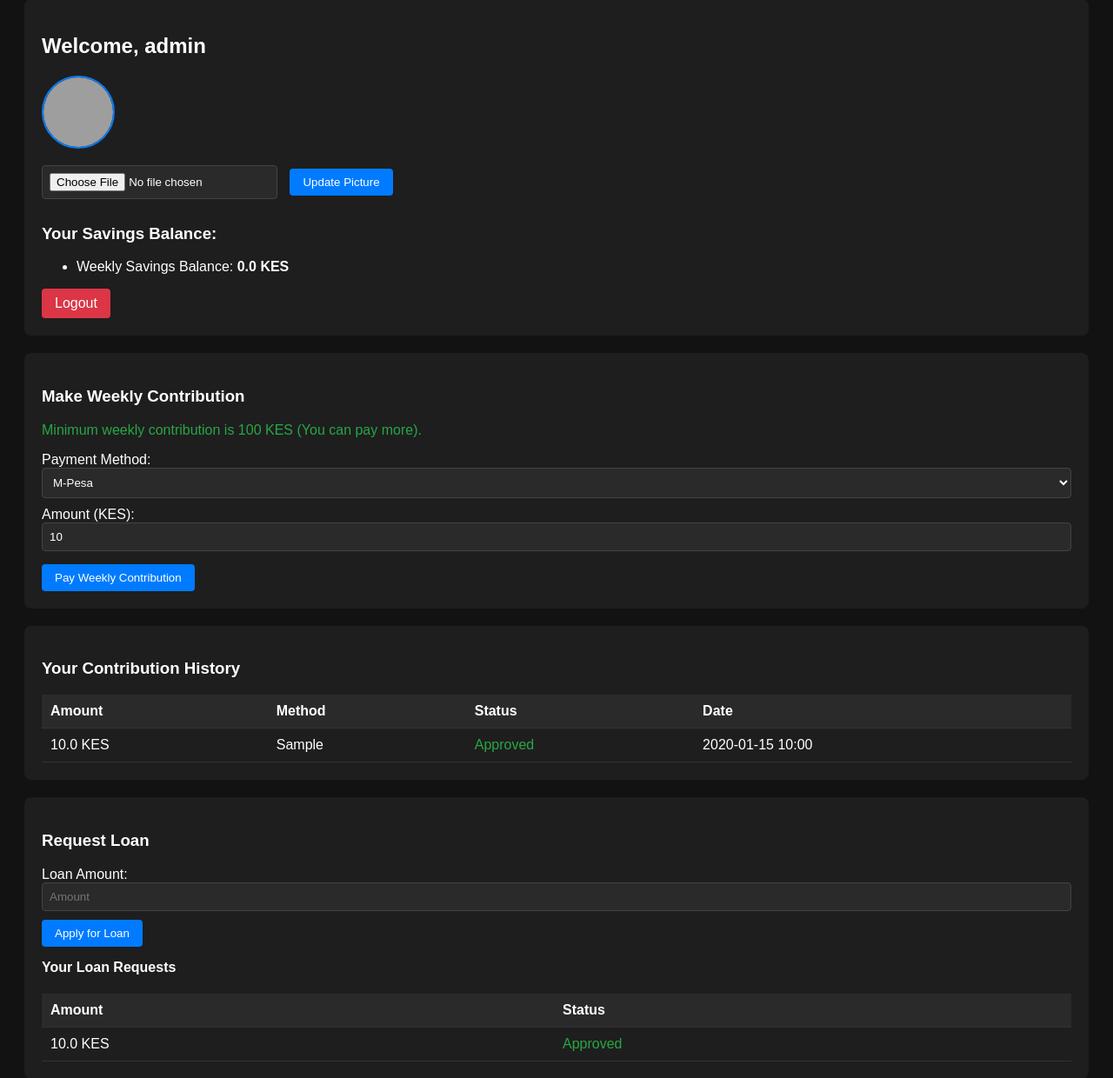
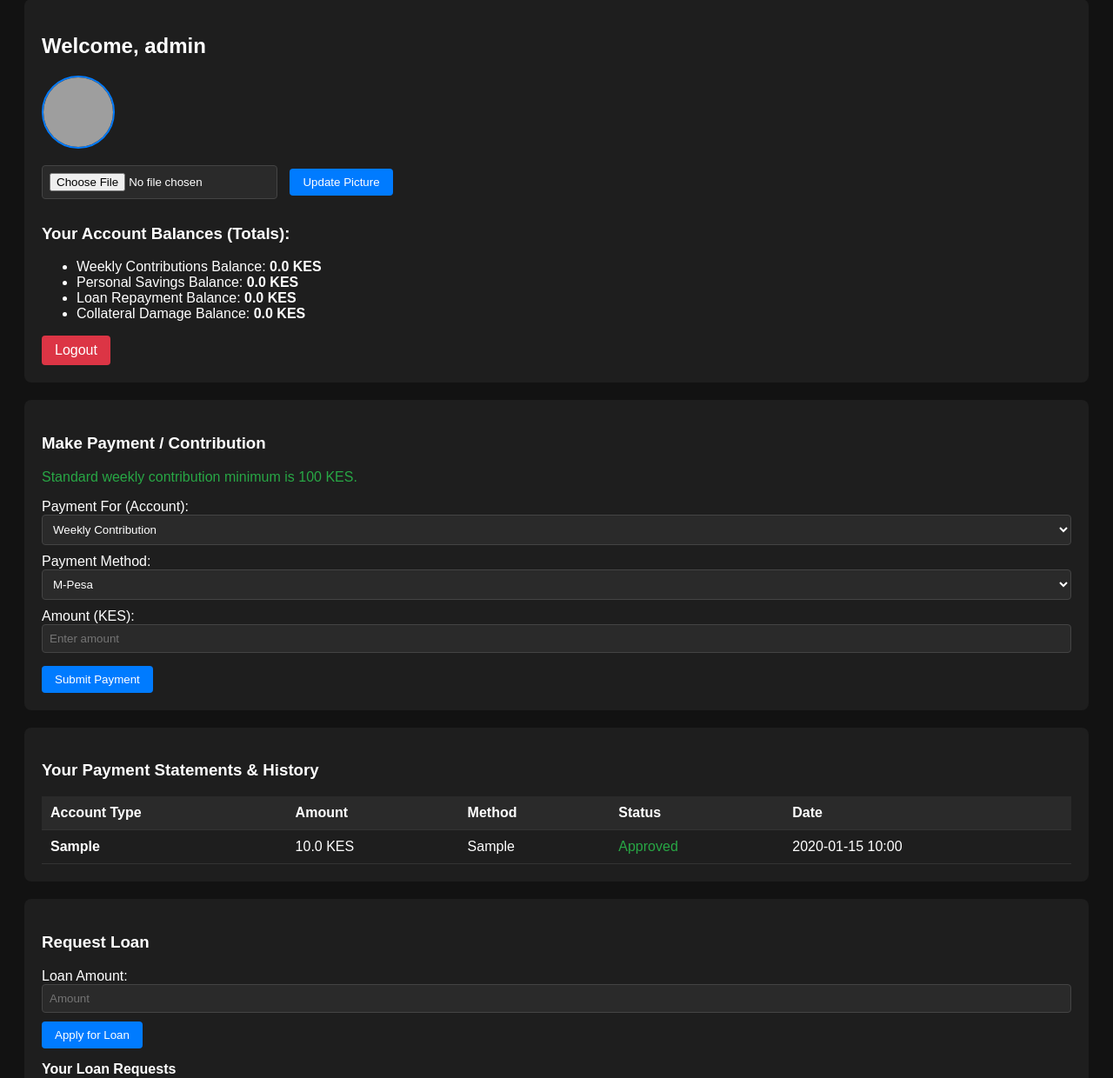
Before and after one commit to Davidwelimo/sacco-system, a Flask app: template templates/dashboard.html in a window 1280 px wide. Shown: the part 168-1408 px from the top of the page at 87% size. Run offline with Flask 3, Linux system fonts and the light colour scheme; tables that the repository leaves empty hold one stand-in row (values such as "Sample post"); the template is opened without the code that fills it: values that come from a table or form of the project are taken from there, most other values are stand-ins (such as "Sample title", 1, 10 or a date in 2020); grey boxes are pictures that could not be loaded.

Commit message:
Add multiple accounts, late fee split to collateral damage, and account statements

```diff
--- a/app.py
+++ b/app.py
@@ -27,7 +27,13 @@ class User(db.Model):
     password = db.Column(db.String(200), nullable=False)
     role = db.Column(db.String(50), default='Member')
     profile_pic = db.Column(db.String(200), default='default.png')
+
+    # Balances for different accounts
     weekly_balance = db.Column(db.Float, default=0.0)
+    savings_balance = db.Column(db.Float, default=0.0)
+    loan_repayment_balance = db.Column(db.Float, default=0.0)
+    collateral_balance = db.Column(db.Float, default=0.0)
+
     user_reset = db.Column(db.Boolean, default=False)
     reset_otp = db.Column(db.String(10), nullable=True)
 
@@ -40,7 +46,8 @@ class Contribution(db.Model):
     id = db.Column(db.Integer, primary_key=True)
     user_id = db.Column(db.Integer, db.ForeignKey('users.id'), nullable=False)
     payment_method = db.Column(db.String(50), nullable=False)
-    amount = db.Column(db.Float, nullable=False, default=100.0)
+    account_type = db.Column(db.String(50), nullable=False)  # Weekly Contribution, Personal Savings, Loan Repayment, Collateral Damage
+    amount = db.Column(db.Float, nullable=False)
     status = db.Column(db.String(50), default='Pending')
     date_made = db.Column(db.DateTime, default=datetime.utcnow)
 
@@ -74,19 +81,23 @@ def is_contribution_late():
     """Checks if current time is past Sunday 11:59 PM."""
     now = datetime.now()
     weekday = now.weekday()  # 0=Mon, 6=Sun
-    # If Monday through Saturday, it's late
     if weekday != 6:
         return True
-    # If Sunday, check if past 23:59
     if now.hour > 23 or (now.hour == 23 and now.minute > 59):
         return True
     return False
 
-def update_user_balance(user_id):
+def update_user_balances(user_id):
+    """Recalculate balances across all specific accounts based on approved payments."""
     user = User.query.get(user_id)
     if user:
-        approved_contribs = Contribution.query.filter_by(user_id=user_id, status='Approved').all()
-        user.weekly_balance = sum(c.amount for c in approved_contribs)
+        approved = Contribution.query.filter_by(user_id=user_id, status='Approved').all()
+
+        user.weekly_balance = sum(c.amount for c in approved if c.account_type == 'Weekly Contribution')
+        user.savings_balance = sum(c.amount for c in approved if c.account_type == 'Personal Savings')
+        user.loan_repayment_balance = sum(c.amount for c in approved if c.account_type == 'Loan Repayment')
+        user.collateral_balance = sum(c.amount for c in approved if c.account_type == 'Collateral Damage')
+
         db.session.commit()
 
 def login_required(f):
@@ -165,6 +176,7 @@ def dashboard():
 def contribute():
     user = User.query.get(session['user_id'])
     payment_method = request.form.get('payment_method', 'Mpesa')
+    account_type = request.form.get('account_type', 'Weekly Contribution')
 
     try:
         amount = float(request.form.get('amount'))
@@ -173,24 +185,43 @@ def contribute():
         return redirect(url_for('dashboard'))
 
     late_status = is_contribution_late()
-    minimum_required = 120.0 if late_status else 100.0
 
-    if amount < minimum_required:
-        if late_status:
-            flash(f'Deadline passed (Sunday 11:59 PM). Late contributions must be 120 KES or above.')
-        else:
-            flash(f'Weekly contribution must be at least 100 KES.')
-        return redirect(url_for('dashboard'))
+    # If paying for weekly contributions, enforce rule: min 100 on time, min 120 late
+    if account_type == 'Weekly Contribution':
+        minimum_required = 120.0 if late_status else 100.0
+        if amount < minimum_required:
+            if late_status:
+                flash(f'Deadline passed (Sunday 11:59 PM). Late weekly contribution must be at least 120 KES.')
+            else:
+                flash(f'Weekly contribution must be at least 100 KES.')
+            return redirect(url_for('dashboard'))
 
+        # If late and paid 120 or more, split: 100 goes to weekly, excess goes to Collateral Damage
+        if late_status and amount >= 120.0:
+            excess = amount - 100.0
+            # Record 100 to Weekly Contribution
+            contrib_weekly = Contribution(user_id=user.id, payment_method=payment_method, account_type='Weekly Contribution', amount=100.0, status='Pending')
+            db.session.add(contrib_weekly)
+
+            # Record excess to Collateral Damage
+            contrib_collateral = Contribution(user_id=user.id, payment_method=payment_method, account_type='Collateral Damage', amount=excess, status='Pending')
+            db.session.add(contrib_collateral)
+
+            db.session.commit()
+            flash(f'Late contribution processed: 100 KES routed to Weekly Contributions and {excess} KES routed to Collateral Damage account.')
+            return redirect(url_for('dashboard'))
+
+    # Standard contribution routing for other accounts or on-time payments
     new_contrib = Contribution(
         user_id=user.id,
         payment_method=payment_method,
+        account_type=account_type,
         amount=amount,
         status='Pending'
     )
     db.session.add(new_contrib)
     db.session.commit()
-    flash(f'Contribution of {amount} KES submitted for admin approval.')
+    flash(f'Payment of {amount} KES towards [{account_type}] submitted for admin approval.')
     return redirect(url_for('dashboard'))
 
 @app.route('/request_loan', methods=['POST'])
@@ -269,8 +300,8 @@ def approve_contribution(contrib_id):
     contrib = Contribution.query.get_or_404(contrib_id)
     contrib.status = 'Approved'
     db.session.commit()
-    update_user_balance(contrib.user_id)
-    flash('Contribution approved successfully.')
+    update_user_balances(contrib.user_id)
+    flash('Payment approved successfully.')
     return redirect(url_for('admin'))
 
 @app.route('/reject_contribution/<int:contrib_id>', methods=['POST'])
@@ -282,8 +313,8 @@ def reject_contribution(contrib_id):
     contrib = Contribution.query.get_or_404(contrib_id)
     contrib.status = 'Declined'
     db.session.commit()
-    update_user_balance(contrib.user_id)
-    flash('Contribution rejected.')
+    update_user_balances(contrib.user_id)
+    flash('Payment rejected.')
     return redirect(url_for('admin'))
 
 @app.route('/delete_contribution/<int:contrib_id>', methods=['POST'])
@@ -298,9 +329,9 @@ def delete_contribution(contrib_id):
 
     db.session.delete(contrib)
     db.session.commit()
-    update_user_balance(user_id)
+    update_user_balances(user_id)
 
-    flash('Contribution request removed and balance updated successfully.')
+    flash('Payment record removed and balances updated successfully.')
     return redirect(url_for('admin'))
 
 @app.route('/approve_loan/<int:loan_id>', methods=['POST'])
--- a/templates/dashboard.html
+++ b/templates/dashboard.html
@@ -36,9 +36,13 @@
             <input type="file" name="profile_pic" required style="width: auto;">
             <button type="submit" class="btn">Update Picture</button>
         </form>
-        <h3>Your Savings Balance:</h3>
+
+        <h3>Your Account Balances (Totals):</h3>
         <ul>
-            <li>Weekly Savings Balance: <strong>{{ user.weekly_balance }} KES</strong></li>
+            <li>Weekly Contributions Balance: <strong>{{ user.weekly_balance }} KES</strong></li>
+            <li>Personal Savings Balance: <strong>{{ user.savings_balance }} KES</strong></li>
+            <li>Loan Repayment Balance: <strong>{{ user.loan_repayment_balance }} KES</strong></li>
+            <li>Collateral Damage Balance: <strong>{{ user.collateral_balance }} KES</strong></li>
         </ul>
         <a href="{{ url_for('logout') }}" class="btn btn-danger">Logout</a>
     </div>
@@ -53,31 +57,41 @@
       {% endif %}
     {% endwith %}
 
-    <!-- Make Contribution -->
+    <!-- Make Payment / Contribution -->
     <div class="card">
-        <h3>Make Weekly Contribution</h3>
+        <h3>Make Payment / Contribution</h3>
         {% if is_late %}
-            <p style="color: #dc3545; font-weight: bold;">⚠️ Deadline (Sunday 11:59 PM) has passed. Minimum late contribution is 120 KES (You can pay more).</p>
+            <p style="color: #dc3545; font-weight: bold;">⚠️ Deadline (Sunday 11:59 PM) has passed. Late weekly payments require at least 120 KES (100 KES goes to weekly, excess goes to Collateral Damage).</p>
         {% else %}
-            <p style="color: #28a745;">Minimum weekly contribution is 100 KES (You can pay more).</p>
+            <p style="color: #28a745;">Standard weekly contribution minimum is 100 KES.</p>
         {% endif %}
         <form action="{{ url_for('contribute') }}" method="POST">
+            <label>Payment For (Account):</label>
+            <select name="account_type" required>
+                <option value="Weekly Contribution">Weekly Contribution</option>
+                <option value="Personal Savings">Personal Savings</option>
+                <option value="Loan Repayment">Loan Repayment</option>
+                <option value="Collateral Damage">Collateral Damage</option>
+            </select>
+
             <label>Payment Method:</label>
             <select name="payment_method" required>
                 <option value="Mpesa">M-Pesa</option>
                 <option value="Cash">Cash</option>
             </select>
+
             <label>Amount (KES):</label>
-            <input type="number" step="1" name="amount" min="{{ min_amount }}" value="{{ min_amount }}" required>
-            <button type="submit" class="btn" style="margin-top: 5px;">Pay Weekly Contribution</button>
+            <input type="number" step="1" name="amount" min="1" placeholder="Enter amount" required>
+            <button type="submit" class="btn" style="margin-top: 5px;">Submit Payment</button>
         </form>
     </div>
 
-    <!-- Contribution Statuses -->
+    <!-- Payment Statements & History -->
     <div class="card">
-        <h3>Your Contribution History</h3>
+        <h3>Your Payment Statements & History</h3>
         <table>
             <tr>
+                <th>Account Type</th>
                 <th>Amount</th>
                 <th>Method</th>
                 <th>Status</th>
@@ -85,13 +99,14 @@
             </tr>
             {% for c in contributions %}
             <tr>
+                <td><strong>{{ c.account_type }}</strong></td>
                 <td>{{ c.amount }} KES</td>
                 <td>{{ c.payment_method }}</td>
                 <td style="color: {% if c.status == 'Approved' %}#28a745{% elif c.status == 'Declined' %}#dc3545{% else %}#ffc107{% endif %};">{{ c.status }}</td>
                 <td>{{ c.date_made.strftime('%Y-%m-%d %H:%M') }}</td>
             </tr>
             {% else %}
-            <tr><td colspan="4">No contributions made yet.</td></tr>
+            <tr><td colspan="5">No payment statements found yet.</td></tr>
             {% endfor %}
         </table>
     </div>
```
